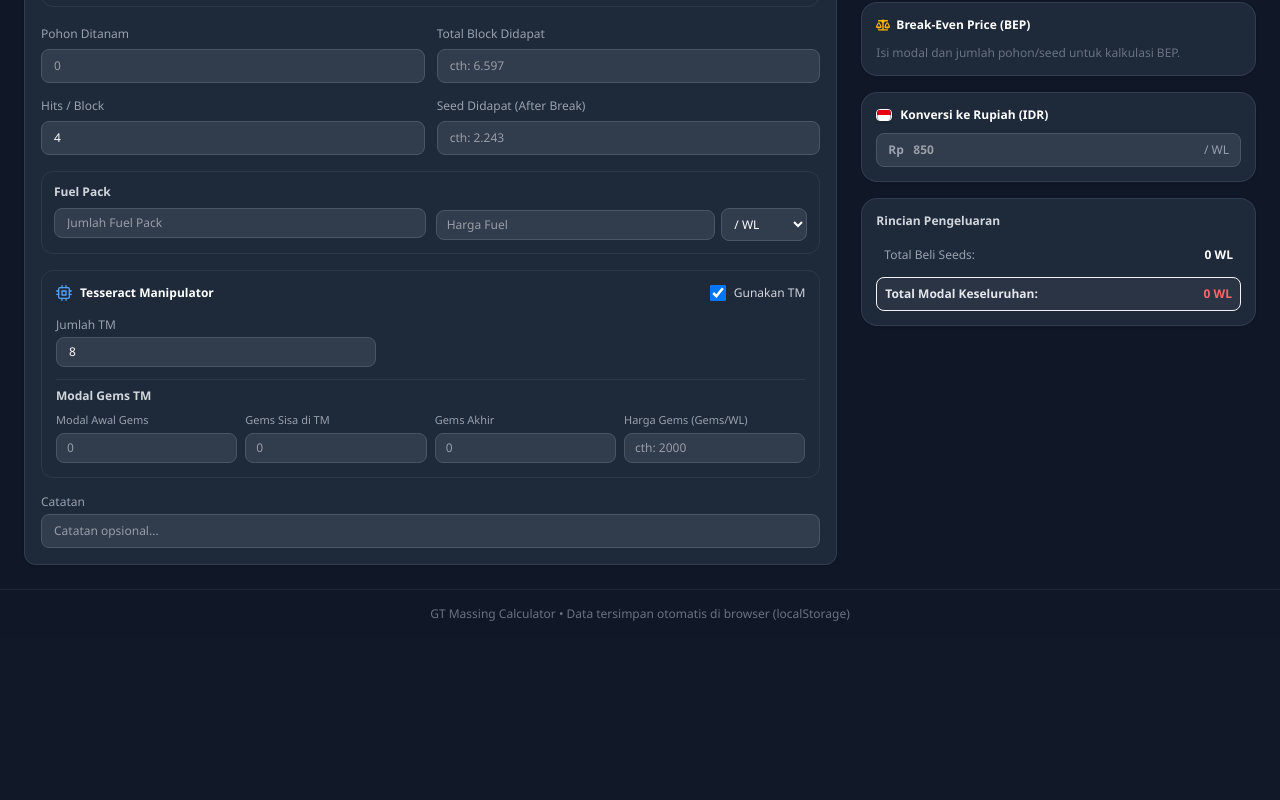
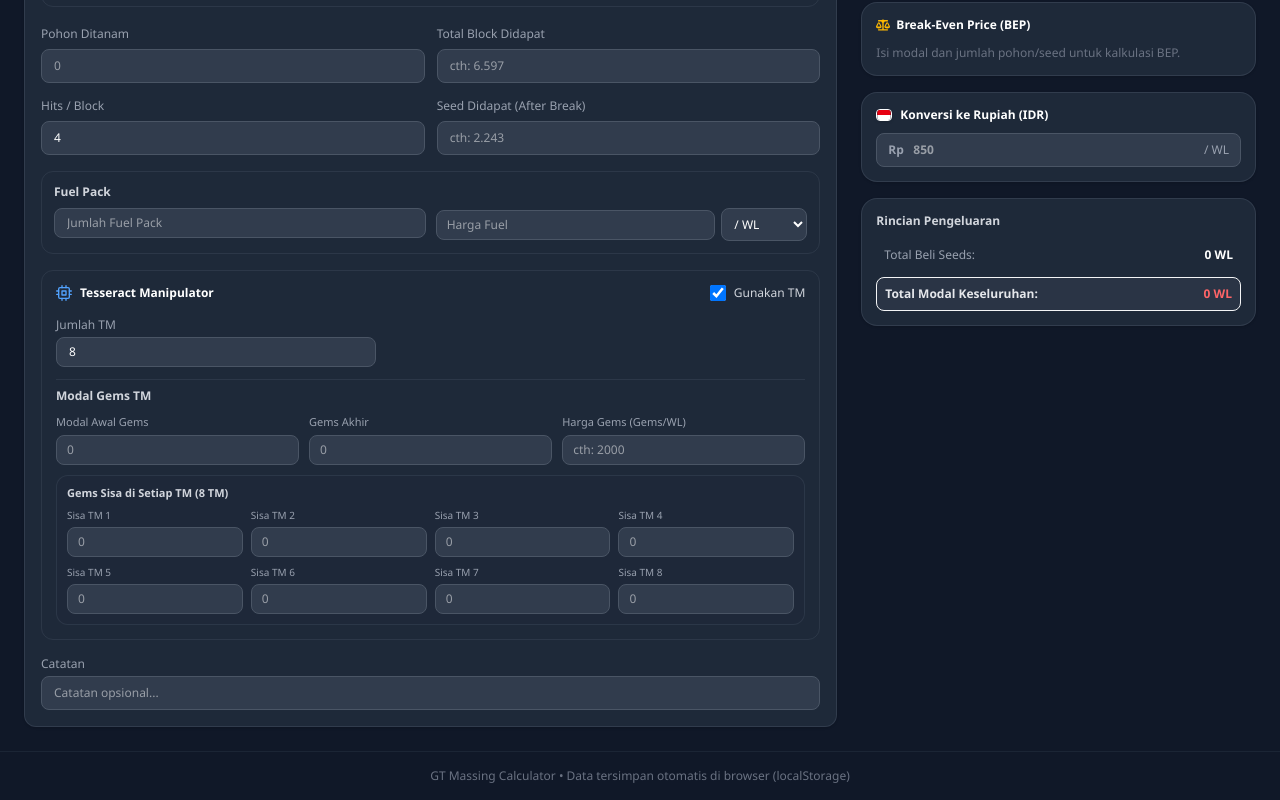
Before and after one commit to fattas/massingcalculate, a React (Vite) app: page / in a window 1280 px wide. Shown: the part 761-1561 px from the top of the page. Before the commit the page ends 1399 px from the top, so only its background shows below. Built offline with nearby package versions, Linux system fonts and the light colour scheme.

Commit message:
feat(tm): dynamic leftover gems per TM machine based on tmCount

```diff
--- a/src/components/Planner/RecipeStep.jsx
+++ b/src/components/Planner/RecipeStep.jsx
@@ -47,23 +47,79 @@ export default function RecipeStep({
   const [extraToDelete, setExtraToDelete] = useState(null);
 
   const results = calculateStep(step);
+  const tmMachineCount = Math.max(1, Math.min(parseInt(step.tmCount, 10) || 1, 50));
+
+  const remainingGemsList = (() => {
+    if (Array.isArray(step.tmRemainingGemsList)) {
+      return step.tmRemainingGemsList;
+    }
+    if (step.tmRemainingGems !== undefined && step.tmRemainingGems !== null && step.tmRemainingGems !== '') {
+      return [step.tmRemainingGems];
+    }
+    return [];
+  })();
+
+  const totalRemainingGems = remainingGemsList.slice(0, tmMachineCount).reduce((sum, v) => sum + (parseInt(v, 10) || 0), 0);
 
   const handleFieldChange = (field, value) => {
     onUpdate({ ...step, [field]: value });
   };
 
+  const handleTMCountChange = (v) => {
+    const nextCount = Math.max(1, Math.min(parseInt(v, 10) || 1, 50));
+    const nextList = [...remainingGemsList];
+    const sumRemaining = nextList.slice(0, nextCount).reduce((sum, val) => sum + (parseInt(val, 10) || 0), 0);
+
+    const init = parseInt(step.tmInitialGems, 10) || 0;
+    const fin = parseInt(step.tmFinalGems, 10) || 0;
+    const rate = parseFloat(step.tmGemsRate) || 0;
+    const used = Math.max(0, (init + sumRemaining) - fin);
+    const cost = rate > 0 ? parseFloat((used / rate).toFixed(4)) : 0;
+
+    onUpdate({
+      ...step,
+      tmCount: v,
+      tmRemainingGems: sumRemaining,
+      tmGemsAmount: used,
+      tmGemsCostWL: cost,
+    });
+  };
+
   const handleGemsChange = (field, val) => {
     const next = { ...step, [field]: val };
-    const init = field === 'tmInitialGems' ? val : (parseInt(step.tmInitialGems, 10) || 0);
-    const rem = field === 'tmRemainingGems' ? val : (parseInt(step.tmRemainingGems, 10) || 0);
-    const fin = field === 'tmFinalGems' ? val : (parseInt(step.tmFinalGems, 10) || 0);
-    const rate = field === 'tmGemsRate' ? val : (parseFloat(step.tmGemsRate) || 0);
+    const init = field === 'tmInitialGems' ? (parseInt(val, 10) || 0) : (parseInt(step.tmInitialGems, 10) || 0);
+    const rem = totalRemainingGems;
+    const fin = field === 'tmFinalGems' ? (parseInt(val, 10) || 0) : (parseInt(step.tmFinalGems, 10) || 0);
+    const rate = field === 'tmGemsRate' ? (parseFloat(val) || 0) : (parseFloat(step.tmGemsRate) || 0);
 
     const used = Math.max(0, (init + rem) - fin);
     const cost = rate > 0 ? parseFloat((used / rate).toFixed(4)) : 0;
     next.tmGemsAmount = used;
     next.tmGemsCostWL = cost;
     onUpdate(next);
+  };
+
+  const handleRemainingGemsPerTMChange = (index, val) => {
+    const nextList = [...remainingGemsList];
+    while (nextList.length < tmMachineCount) {
+      nextList.push('');
+    }
+    nextList[index] = val;
+    const sumRemaining = nextList.slice(0, tmMachineCount).reduce((sum, v) => sum + (parseInt(v, 10) || 0), 0);
+
+    const init = parseInt(step.tmInitialGems, 10) || 0;
+    const fin = parseInt(step.tmFinalGems, 10) || 0;
+    const rate = parseFloat(step.tmGemsRate) || 0;
+    const used = Math.max(0, (init + sumRemaining) - fin);
+    const cost = rate > 0 ? parseFloat((used / rate).toFixed(4)) : 0;
+
+    onUpdate({
+      ...step,
+      tmRemainingGemsList: nextList,
+      tmRemainingGems: sumRemaining,
+      tmGemsAmount: used,
+      tmGemsCostWL: cost,
+    });
   };
 
   const handleItemSelect = (field, item) => {
@@ -796,7 +852,7 @@ export default function RecipeStep({
                   <label className="block text-xs font-medium text-gray-400 mb-1">{t('tm_count_label')}</label>
                   <NumericInput
                     value={step.tmCount}
-                    onChange={(v) => handleFieldChange('tmCount', v)}
+                    onChange={(v) => handleTMCountChange(v)}
                     allowDecimal={false}
                     min={1}
                     placeholder="8"
@@ -833,28 +889,19 @@ export default function RecipeStep({
                   </div>
                 )}
 
-                {/* Modal Gems TM: (Initial + Remaining) - Final / Rate */}
-                <div className="pt-2 border-t border-gray-700/60 space-y-2">
+                {/* Modal Gems TM: (Initial + Sum of TM Remaining) - Final / Rate */}
+                <div className="pt-2 border-t border-gray-700/60 space-y-2.5">
                   <div className="flex items-center justify-between text-xs">
                     <span className="font-semibold text-gray-300">{t('tm_modal_title')}</span>
                   </div>
-                  <div className="grid grid-cols-2 sm:grid-cols-4 gap-2">
+
+                  {/* Top row: Modal Awal Gems, Gems Akhir, Harga Gems */}
+                  <div className="grid grid-cols-1 sm:grid-cols-3 gap-2.5">
                     <div>
                       <label className="block text-[11px] font-medium text-gray-400 mb-1">{t('tm_initial_gems_label')}</label>
                       <NumericInput
                         value={step.tmInitialGems}
                         onChange={(v) => handleGemsChange('tmInitialGems', v)}
-                        allowDecimal={false}
-                        min={0}
-                        placeholder="0"
-                        className="w-full px-2.5 py-1.5 bg-gray-700/80 border border-gray-600 rounded-lg text-white text-xs focus:ring-1 focus:ring-blue-500"
-                      />
-                    </div>
-                    <div>
-                      <label className="block text-[11px] font-medium text-gray-400 mb-1">{t('tm_remaining_gems_label')}</label>
-                      <NumericInput
-                        value={step.tmRemainingGems}
-                        onChange={(v) => handleGemsChange('tmRemainingGems', v)}
                         allowDecimal={false}
                         min={0}
                         placeholder="0"
@@ -885,7 +932,39 @@ export default function RecipeStep({
                     </div>
                   </div>
 
-                  {(step.tmInitialGems > 0 || step.tmRemainingGems > 0 || step.tmFinalGems > 0 || results.tmGemsCostWL > 0) && (
+                  {/* Sisa Gems per TM Section (Dynamic based on tmMachineCount) */}
+                  <div className="p-2.5 bg-gray-800/70 rounded-xl border border-gray-700/60 space-y-2">
+                    <div className="flex items-center justify-between text-xs">
+                      <span className="text-[11px] font-semibold text-gray-300">
+                        {t('tm_remaining_gems_per_tm')} ({tmMachineCount} TM)
+                      </span>
+                      {totalRemainingGems > 0 && tmMachineCount > 1 && (
+                        <span className="text-[10px] font-bold text-cyan-400 bg-cyan-500/10 px-2 py-0.5 rounded border border-cyan-500/25">
+                          {t('tm_total_remaining_badge', { total: formatNumberLocalized(totalRemainingGems) })}
+                        </span>
+                      )}
+                    </div>
+
+                    <div className="grid grid-cols-2 sm:grid-cols-4 gap-2">
+                      {Array.from({ length: tmMachineCount }).map((_, i) => (
+                        <div key={i}>
+                          <label className="block text-[10px] font-medium text-gray-400 mb-1 truncate">
+                            {tmMachineCount === 1 ? t('tm_remaining_gems_label') : t('tm_single_label', { index: i + 1 })}
+                          </label>
+                          <NumericInput
+                            value={remainingGemsList[i] !== undefined ? remainingGemsList[i] : ''}
+                            onChange={(v) => handleRemainingGemsPerTMChange(i, v)}
+                            allowDecimal={false}
+                            min={0}
+                            placeholder="0"
+                            className="w-full px-2.5 py-1.5 bg-gray-700/80 border border-gray-600 rounded-lg text-white text-xs focus:ring-1 focus:ring-blue-500"
+                          />
+                        </div>
+                      ))}
+                    </div>
+                  </div>
+
+                  {(step.tmInitialGems > 0 || totalRemainingGems > 0 || step.tmFinalGems > 0 || results.tmGemsCostWL > 0) && (
                     <div className="flex flex-wrap items-center justify-between p-2 bg-gray-750/70 border border-gray-700 rounded-lg text-xs gap-2">
                       <span className="text-gray-400 text-[11px]">
                         {t('tm_used_gems_label')}: <strong className="text-cyan-400">{formatNumberLocalized(results.tmGemsAmount)} gems</strong>
--- a/src/i18n/translations.js
+++ b/src/i18n/translations.js
@@ -279,6 +279,9 @@ export const translations = {
     tm_modal_title: 'Modal Gems TM',
     tm_initial_gems_label: 'Modal Awal Gems',
     tm_remaining_gems_label: 'Gems Sisa di TM',
+    tm_remaining_gems_per_tm: 'Gems Sisa di Setiap TM',
+    tm_total_remaining_badge: 'Total Sisa: {total} gems',
+    tm_single_label: 'Sisa TM {index}',
     tm_final_gems_label: 'Gems Akhir',
     tm_gems_rate_label: 'Harga Gems (Gems/WL)',
     tm_gems_rate_placeholder: 'cth: 2000',
@@ -535,6 +538,9 @@ export const translations = {
     tm_modal_title: 'TM Gems Investment',
     tm_initial_gems_label: 'Initial Gems',
     tm_remaining_gems_label: 'Gems Left in TM',
+    tm_remaining_gems_per_tm: 'Leftover Gems per TM',
+    tm_total_remaining_badge: 'Total Leftover: {total} gems',
+    tm_single_label: 'TM {index} Leftover',
     tm_final_gems_label: 'Final Gems',
     tm_gems_rate_label: 'Gems Rate (Gems/WL)',
     tm_gems_rate_placeholder: 'e.g. 2000',
@@ -791,6 +797,9 @@ export const translations = {
     tm_modal_title: 'TM Timanttisijoitus',
     tm_initial_gems_label: 'Alkuperäiset jalokivet',
     tm_remaining_gems_label: 'TM:ään jääneet jalokivet',
+    tm_remaining_gems_per_tm: 'Jalokivet kussakin TM:ssä',
+    tm_total_remaining_badge: 'Yhteensä jäljellä: {total} jalokiveä',
+    tm_single_label: 'TM {index} jäljellä',
     tm_final_gems_label: 'Lopulliset jalokivet',
     tm_gems_rate_label: 'Jalokivikurssi (kiveä/WL)',
     tm_gems_rate_placeholder: 'esim. 2000',
@@ -1047,6 +1056,9 @@ export const translations = {
     tm_modal_title: 'Inversión en Gemas TM',
     tm_initial_gems_label: 'Gemas Iniciales',
     tm_remaining_gems_label: 'Gemas Restantes en TM',
+    tm_remaining_gems_per_tm: 'Gemas Restantes por TM',
+    tm_total_remaining_badge: 'Total Restante: {total} gemas',
+    tm_single_label: 'Restante TM {index}',
     tm_final_gems_label: 'Gemas Finales',
     tm_gems_rate_label: 'Precio de Gemas (Gemas/WL)',
     tm_gems_rate_placeholder: 'ej. 2000',
@@ -1303,6 +1315,9 @@ export const translations = {
     tm_modal_title: 'TM Mücevher Maliyeti',
     tm_initial_gems_label: 'Başlangıç Gems',
     tm_remaining_gems_label: 'TM\'de Kalan Gems',
+    tm_remaining_gems_per_tm: 'TM Başına Kalan Gems',
+    tm_total_remaining_badge: 'Toplam Kalan: {total} gems',
+    tm_single_label: 'TM {index} Kalan',
     tm_final_gems_label: 'Son Gems',
     tm_gems_rate_label: 'Gems Fiyatı (Gems/WL)',
     tm_gems_rate_placeholder: 'örn: 2000',
@@ -1559,6 +1574,9 @@ export const translations = {
     tm_modal_title: 'Затраты на гемы ТМ',
     tm_initial_gems_label: 'Начальные гемы',
     tm_remaining_gems_label: 'Остаток гемов в TM',
+    tm_remaining_gems_per_tm: 'Остаток гемов в каждом TM',
+    tm_total_remaining_badge: 'Всего остатка: {total} гемов',
+    tm_single_label: 'Остаток ТМ {index}',
     tm_final_gems_label: 'Конечные гемы',
     tm_gems_rate_label: 'Курс гемов (гемов/WL)',
     tm_gems_rate_placeholder: 'напр. 2000',
--- a/src/utils/calculations.js
+++ b/src/utils/calculations.js
@@ -128,15 +128,22 @@ export function calculateStep(step) {
   const actualFuelFormat = fuelPrice > 0 ? fuelPriceFormat : (fuelCostPerUnit > 0 ? 'each' : fuelPriceFormat);
   const fuelCostWL = calculateCost(fuelNeeded, actualFuelPrice, actualFuelFormat);
 
-  // TM Gems Calculation: (Initial + Remaining) - Final, then divide by Gems Rate
-  const hasNewGemsWorkflow = tmInitialGems > 0 || tmRemainingGems > 0 || tmFinalGems > 0 || tmGemsRate > 0;
+  // TM Gems Calculation: (Initial + Sum of Remaining from all TMs) - Final, then divide by Gems Rate
+  const tmMachineCount = Math.max(1, Math.min(parseInt(tmCount, 10) || 1, 50));
+  let remG = 0;
+  if (Array.isArray(step.tmRemainingGemsList) && step.tmRemainingGemsList.length > 0) {
+    remG = step.tmRemainingGemsList.slice(0, tmMachineCount).reduce((sum, v) => sum + (parseInt(v, 10) || 0), 0);
+  } else {
+    remG = parseInt(tmRemainingGems, 10) || 0;
+  }
+
+  const hasNewGemsWorkflow = tmInitialGems > 0 || remG > 0 || tmFinalGems > 0 || tmGemsRate > 0;
   let actualTmGemsAmount = 0;
   let actualTmGemsCostWL = 0;
 
   if (useTM) {
     if (hasNewGemsWorkflow) {
       const initG = parseInt(tmInitialGems, 10) || 0;
-      const remG = parseInt(tmRemainingGems, 10) || 0;
       const finG = parseInt(tmFinalGems, 10) || 0;
       const rateG = parseFloat(tmGemsRate) || 0;
       actualTmGemsAmount = Math.max(0, (initG + remG) - finG);
@@ -180,6 +187,7 @@ export function calculateStep(step) {
     tmBreakTime,
     tmGemsCostWL: actualTmGemsCostWL,
     tmGemsAmount: actualTmGemsAmount,
+    tmTotalRemainingGems: remG,
     totalCostWL,
   };
 }
```
